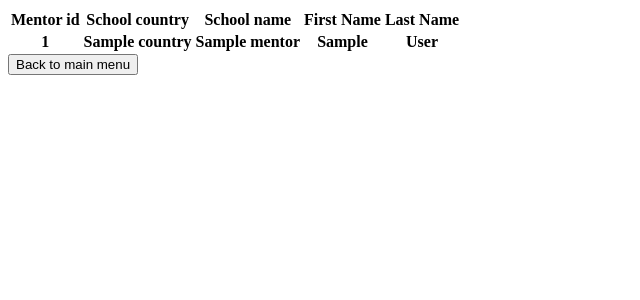
After one commit to ginapaal/basic_sql_si_week, a Flask app: page /all-school in a window 1280 px wide. The commit adds this page. Shown: the top 300 px of the page, without its empty margins (0-640 px from the left). Run offline with Flask 2, Linux system fonts and the light colour scheme; a database or web service that is not in the repository returns one stand-in record (values such as "Sample title"); lists and menus that the app fills with data are empty; some libraries are stand-ins or nearby versions.

Commit message:
2.function - all_school- initialized with the query and the html template, in main_page.html i gave the route to the action

```diff
--- a/main.py
+++ b/main.py
@@ -18,5 +18,13 @@ def mentors_and_schools():
     return render_template('mentors.html', rows=rows)
 
 
+@app.route('/all-school', methods=['GET', 'POST'])
+def all_shool():
+    conn = common.make_connection()
+    rows = query.all_school(conn)
+    conn.close()
+    return render_template('all_school.html', rows=rows)
+
+
 if __name__ == "__main__":
     app.run()
--- a/query.py
+++ b/query.py
@@ -3,6 +3,12 @@ from common import *
 
 
 def mentors(conn):
-    rows = ask_query("""SELECT mentors.first_name, mentors.last_name, schools.name, schools.country FROM mentors
-                    LEFT JOIN schools ON mentors.city = schools.city;""", conn)
+    rows = ask_query("""SELECT mentors.id, mentors.first_name, mentors.last_name, schools.name, schools.country FROM mentors
+                    LEFT JOIN schools ON mentors.city = schools.city ORDER BY mentors.id ASC;""", conn)
     return rows
+
+
+def all_school(conn):
+    rows = ask_query("""SELECT mentors.id, mentors.first_name, mentors.last_name, schools.name, schools.country FROM mentors
+                        RIGHT JOIN schools ON mentors.city = schools.city ORDER BY mentors.id ASC;""", conn)
+    return rows
--- /dev/null
+++ b/templates/all_school.html
@@ -0,0 +1,40 @@
+<!DOCTYPE html>
+
+<html>
+
+<head>
+    <title> All school </title>
+</head>
+
+<body>
+    <table>
+        <thead>
+            <tr>
+                <th> Mentor id </th>
+                <th> School country </th>
+                <th> School name </th>
+                <th> First Name </th>
+                <th> Last Name </th>
+            </tr>
+        </thead>
+        <tbody>
+            {% for item in rows %}
+            <tr>
+                <th> {{ item [0] }} </th>
+                <th> {{ item [4] }} </th>
+                <th> {{ item [3] }} </th>
+                <th> {{ item [1] }} </th>
+                <th> {{ item [2] }} </th>
+            </tr>
+            {% endfor %}
+        </tbody>
+    </table>
+
+    <form action="/" method="POST">
+        <input type="submit" value="Back to main menu">
+    </form>
+
+
+</body>
+
+</html>
--- a/templates/main_page.html
+++ b/templates/main_page.html
@@ -11,7 +11,10 @@
         <input type="submit" value="Mentors and schools page">
     </form>
 
-    <input type="submit" value="All school page">
+    <form action="/all-school" method="POST">
+        <input type="submit" value="All school page">
+    </form>
+
     <input type="submit" value="Mentors by country page">
     <input type="submit" value="Contacts page">
     <input type="submit" value="Applicants page">
```
